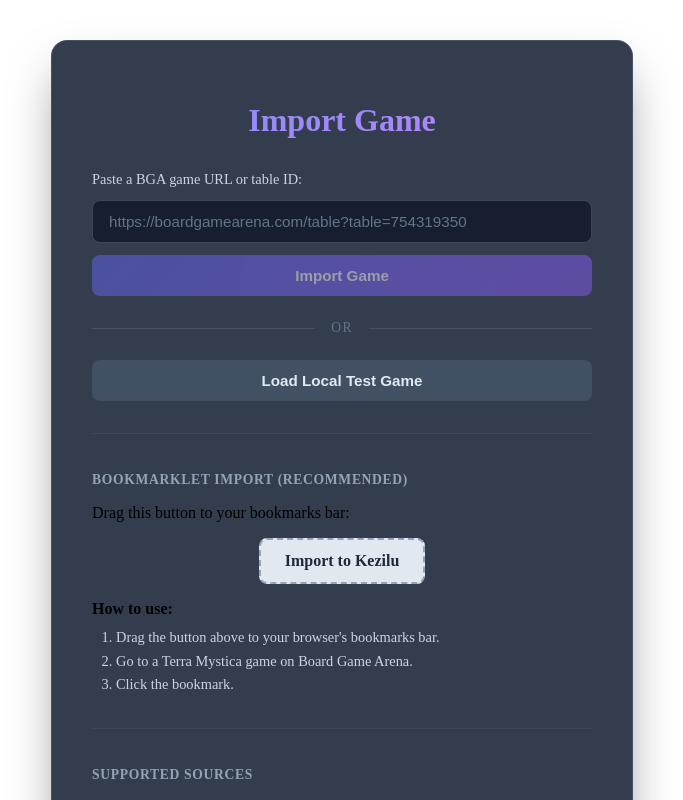
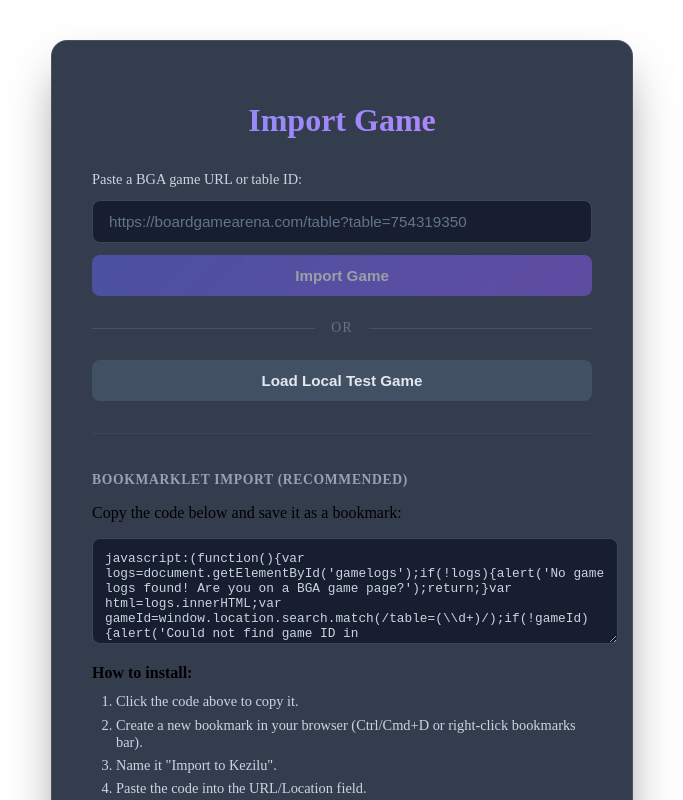
Before and after one commit to LuKev/tm_server, a React (Vite) app in the folder client/: page /import in a window 1280 px wide. Shown: the top 800 px of the page, without its empty margins (298-981 px from the left). Built offline with nearby package versions, Linux system fonts and the light colour scheme; no server answers.

Commit message:
Replace draggable bookmarklet with copy-paste textarea to bypass React security

```diff
--- a/client/src/components/ImportGame.css
+++ b/client/src/components/ImportGame.css
@@ -211,27 +211,30 @@
     margin: 1rem 0;
 }
 
-.bookmarklet-button {
-    display: inline-block;
-    padding: 0.75rem 1.5rem;
-    background: #e2e8f0;
-    color: #1e293b;
-    border: 2px dashed #94a3b8;
+.bookmarklet-code {
+    width: 100%;
+    min-height: 80px;
+    padding: 0.75rem;
+    background: rgba(15, 23, 42, 0.8);
+    color: #cbd5e1;
+    border: 1px solid rgba(148, 163, 184, 0.3);
     border-radius: 0.5rem;
-    font-weight: 600;
-    text-decoration: none;
-    cursor: grab;
+    font-family: 'Courier New', monospace;
+    font-size: 0.8rem;
+    resize: vertical;
+    cursor: pointer;
     transition: all 0.2s;
 }
 
-.bookmarklet-button:hover {
-    background: #f1f5f9;
+.bookmarklet-code:hover {
+    background: rgba(15, 23, 42, 0.9);
     border-color: #64748b;
-    transform: scale(1.02);
 }
 
-.bookmarklet-button:active {
-    cursor: grabbing;
+.bookmarklet-code:focus {
+    outline: none;
+    border-color: #818cf8;
+    box-shadow: 0 0 0 3px rgba(129, 140, 248, 0.2);
 }
 
 .bookmarklet-instructions ol {
--- a/client/src/components/ImportGame.tsx
+++ b/client/src/components/ImportGame.tsx
@@ -129,27 +129,27 @@ export const ImportGame: React.FC = () => {
 
                 <div className="import-game-info">
                     <h3>Bookmarklet Import (Recommended)</h3>
-                    <p>Drag this button to your bookmarks bar:</p>
-                    <div className="bookmarklet-container">
-                        <a
-                            className="bookmarklet-button"
-                            href="javascript:(function(){var logs=document.getElementById('gamelogs');if(!logs){alert('No game logs found! Are you on a BGA game page?');return;}var html=logs.innerHTML;var gameId=window.location.search.match(/table=(\d+)/);if(!gameId){alert('Could not find game ID in URL');return;}gameId=gameId[1];var form=document.createElement('form');form.method='POST';form.action='https://kezilu.com/api/replay/import_form';var i1=document.createElement('input');i1.type='hidden';i1.name='gameId';i1.value=gameId;form.appendChild(i1);var i2=document.createElement('input');i2.type='hidden';i2.name='html';i2.value=html;form.appendChild(i2);document.body.appendChild(form);form.submit();})();"
-                            onClick={(e) => {
-                                e.preventDefault();
-                                alert('Do not click this button here!\n\n1. Drag this button to your Bookmarks Bar.\n2. Go to Board Game Arena.\n3. Click the bookmark there.');
-                            }}
-                            title="Drag to bookmarks bar"
-                        >
-                            Import to Kezilu
-                        </a>
-                    </div>
+                    <p>Copy the code below and save it as a bookmark:</p>
+                    <textarea
+                        className="bookmarklet-code"
+                        readOnly
+                        value="javascript:(function(){var logs=document.getElementById('gamelogs');if(!logs){alert('No game logs found! Are you on a BGA game page?');return;}var html=logs.innerHTML;var gameId=window.location.search.match(/table=(\\d+)/);if(!gameId){alert('Could not find game ID in URL');return;}gameId=gameId[1];var form=document.createElement('form');form.method='POST';form.action='https://kezilu.com/api/replay/import_form';var i1=document.createElement('input');i1.type='hidden';i1.name='gameId';i1.value=gameId;form.appendChild(i1);var i2=document.createElement('input');i2.type='hidden';i2.name='html';i2.value=html;form.appendChild(i2);document.body.appendChild(form);form.submit();})();"
+                        onClick={(e) => {
+                            const target = e.target as HTMLTextAreaElement;
+                            target.select();
+                            void navigator.clipboard.writeText(target.value);
+                        }}
+                    />
                     <p className="bookmarklet-instructions">
-                        <strong>How to use:</strong>
+                        <strong>How to install:</strong>
                         <ol>
-                            <li>Drag the button above to your browser's bookmarks bar.</li>
-                            <li>Go to a Terra Mystica game on Board Game Arena.</li>
-                            <li>Click the bookmark.</li>
+                            <li>Click the code above to copy it.</li>
+                            <li>Create a new bookmark in your browser (Ctrl/Cmd+D or right-click bookmarks bar).</li>
+                            <li>Name it "Import to Kezilu".</li>
+                            <li>Paste the code into the URL/Location field.</li>
+                            <li>Save the bookmark.</li>
                         </ol>
+                        <strong>To use:</strong> Go to any Terra Mystica game on Board Game Arena and click the bookmark.
                     </p>
                 </div>
 
```
